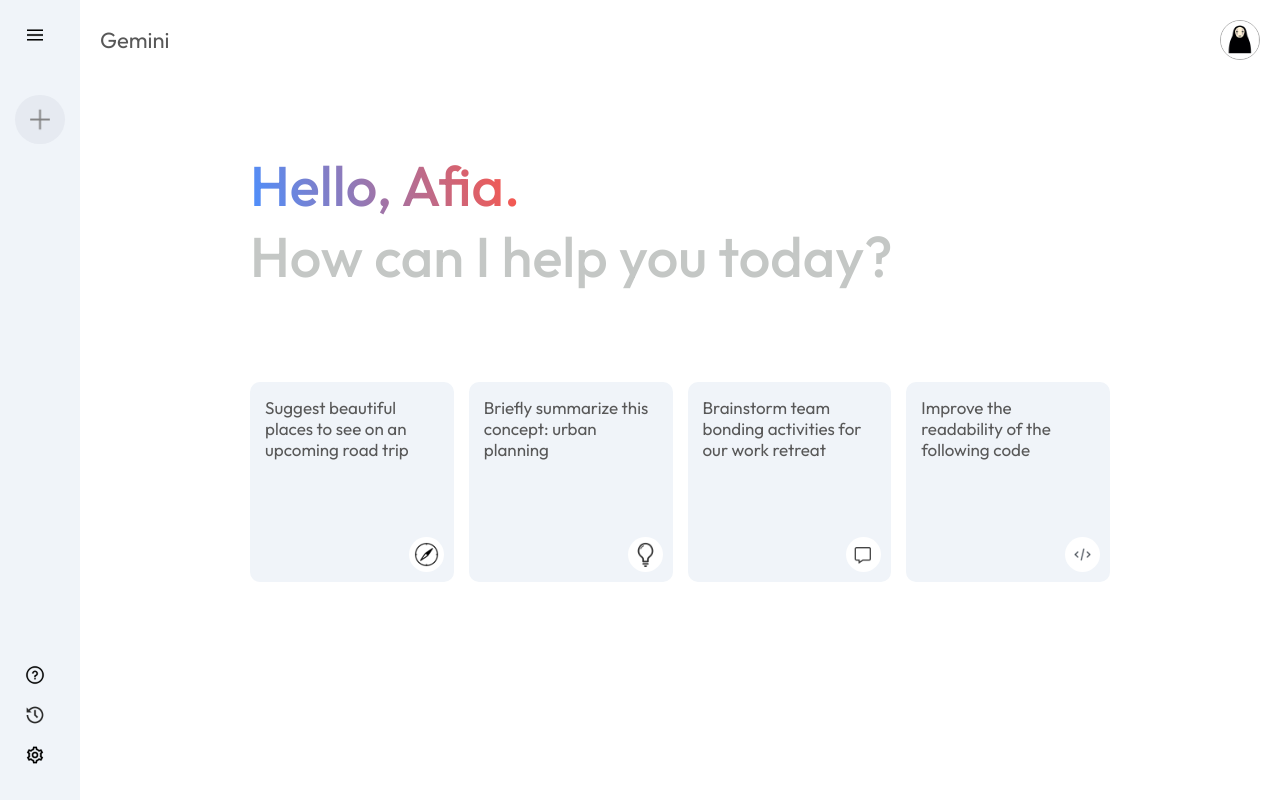
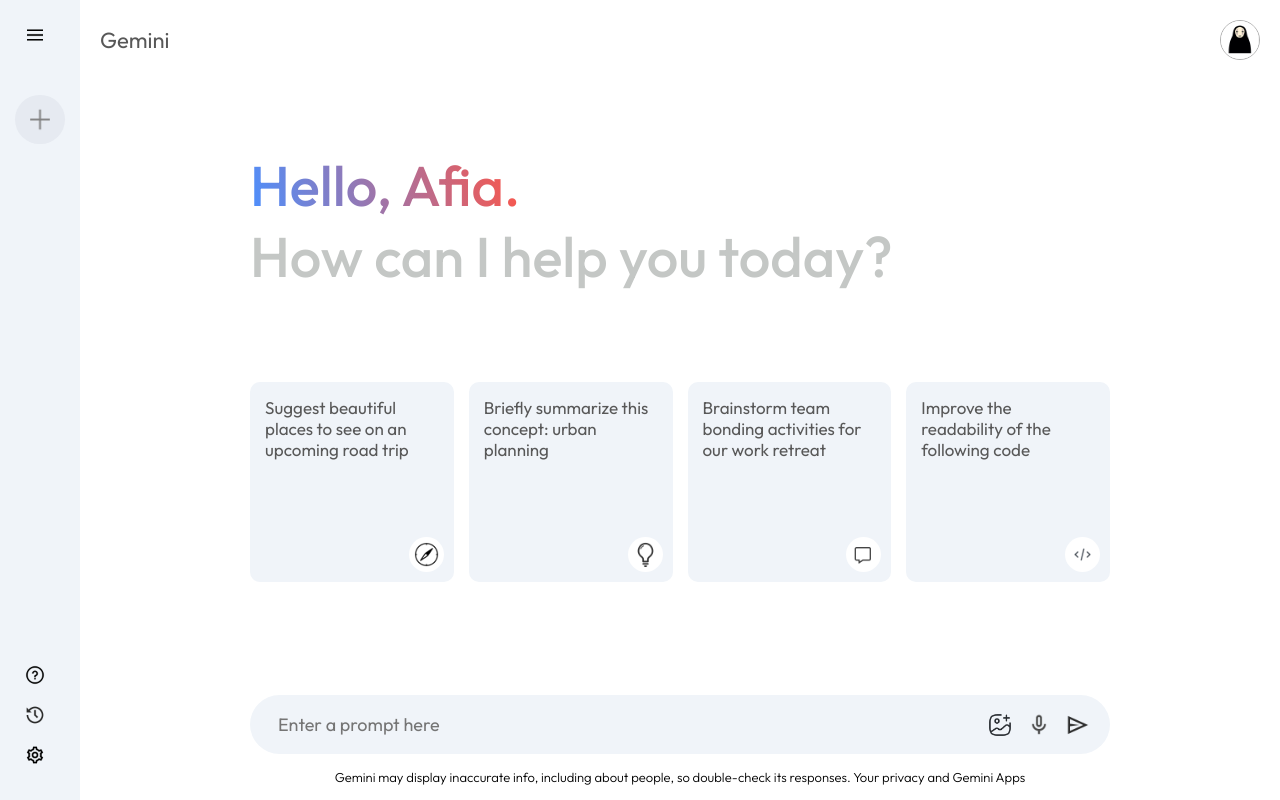
Before and after one commit to kaonashi555/Gemini-Clone, a React (Vite) app: page / in a window 1280 px wide. Built offline with nearby package versions, Linux system fonts and the light colour scheme.

Commit message:
add main bottom: search box and bottom info

```diff
--- a/src/components/Main/Main.css
+++ b/src/components/Main/Main.css
@@ -73,3 +73,44 @@
 .main .card:hover{
     background-color: #dfe4ea;
 }
+
+.main-bottom{
+    position: absolute;
+    bottom: 0;
+    width: 100%;
+    max-width: 900px;
+    padding: 0px 20px;
+    margin: auto;
+}
+.search-box{
+    display: flex;
+    align-items: center;
+    justify-content: space-between;
+    gap: 20px;
+    background-color: #f0f4f9;
+    padding: 10px 20px;
+    border-radius: 50px;
+}
+.search-box img{
+    width: 24px;
+    cursor: pointer;
+}
+.search-box input{
+    flex: 1;
+    background: transparent;
+    border: none;
+    outline: none;
+    padding: 8px;
+    font-size: 18px;
+}
+.search-box div{
+    display: flex;
+    align-items: center;
+    gap: 15px;
+}
+.main .bottom-info{
+    font-size: 13px;
+    margin: 15px auto;
+    text-align: center;
+    font-weight: 300;
+}
--- a/src/components/Main/Main.jsx
+++ b/src/components/Main/Main.jsx
@@ -30,6 +30,21 @@
             <img src={assets.code_icon} alt="" />
           </div>
         </div>
+
+
+        <div className="main-bottom">
+          <div className="search-box">
+            <input type="text" placeholder='Enter a prompt here' />
+            <div>
+              <img src={assets.gallery_icon} alt="" />
+              <img src={assets.mic_icon} alt="" />
+              <img src={assets.send_icon} alt="" />
+            </div>
+          </div>
+          <p className="bottom-info">
+          Gemini may display inaccurate info, including about people, so double-check its responses. Your privacy and Gemini Apps
+          </p>
+        </div>
       </div>
     </div>
   )
```
